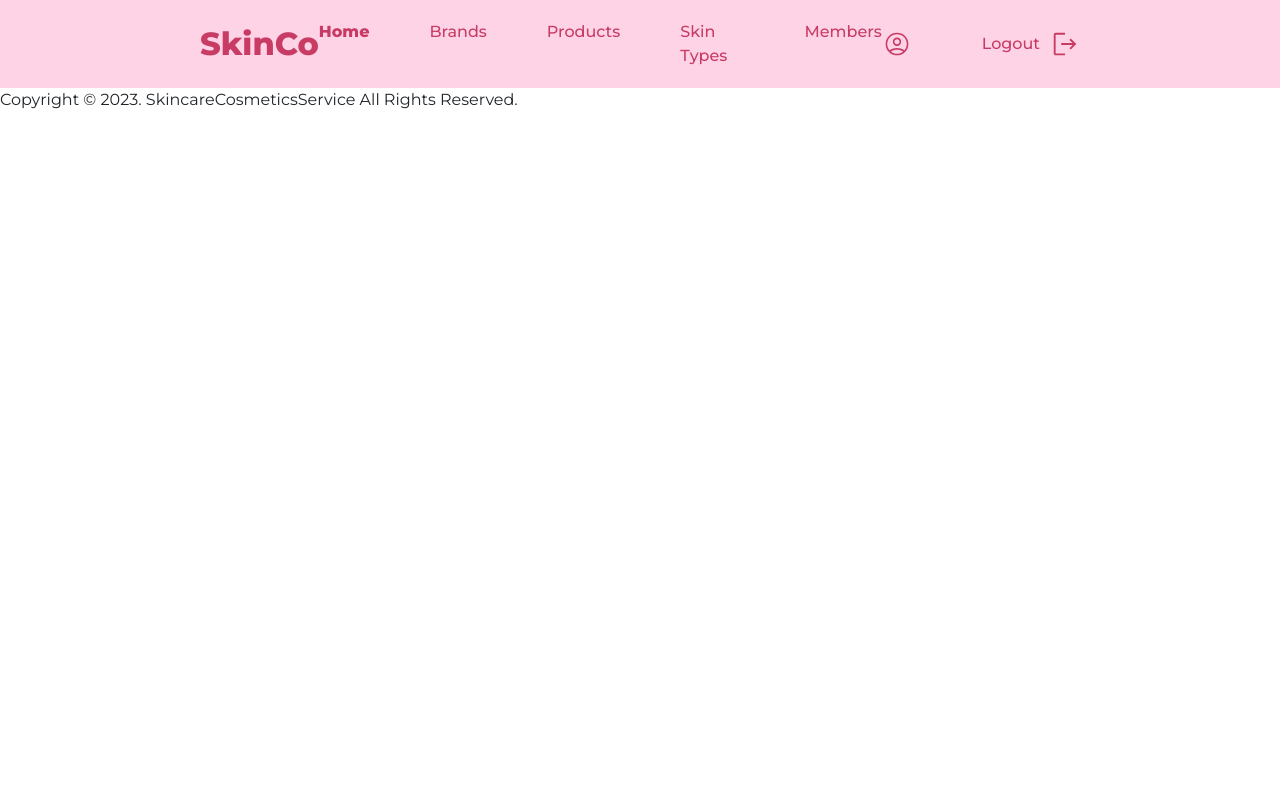
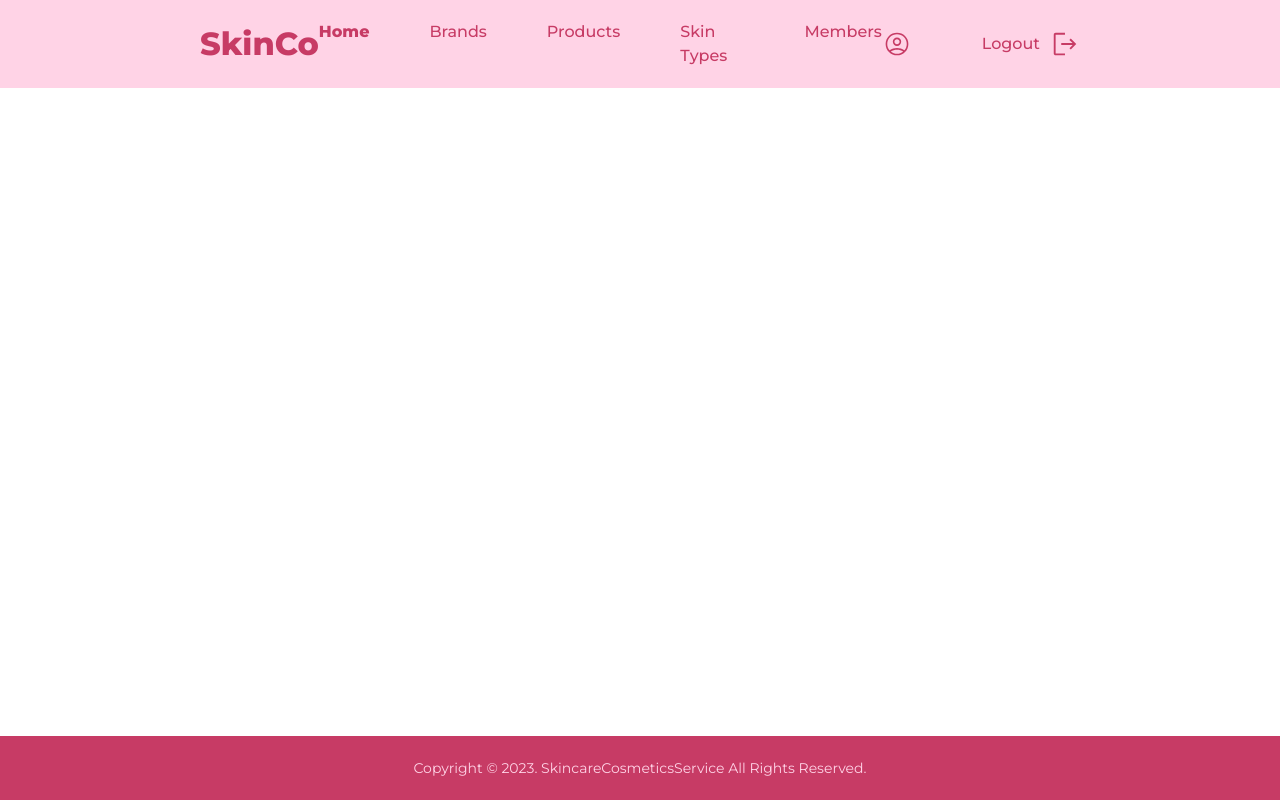
Before and after one commit to nailia-mamiedova/skincare-cosmetics-service, a Django app: page / in a window 1280 px wide. Run offline with Django 4.2, Linux system fonts and the light colour scheme; data that the repository does not hold is empty.

Commit message:
Add styles for the footer

```diff
--- a/static/css/styles.css
+++ b/static/css/styles.css
@@ -62,3 +62,18 @@ a:hover {
 .custom-logout-icon {
     margin-left: 10px;
 }
+
+.custom-footer {
+    background-color: #C73B65;
+    width: 100%;
+    padding: 20px 200px;
+    bottom: 0;
+    position: absolute;
+    text-align: center;
+}
+
+.custom-footer-text {
+    font-weight: 400;
+    font-size: 14px;
+    color: #FFD3E6;
+}
```
